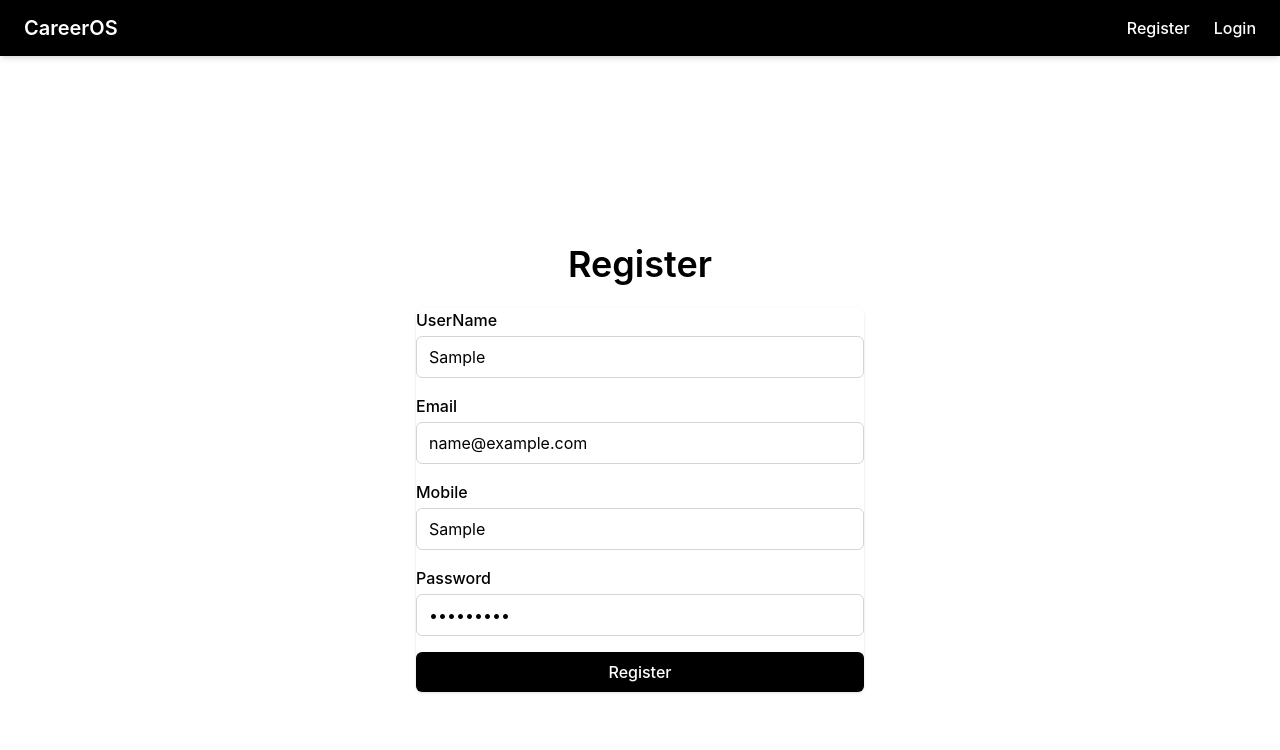
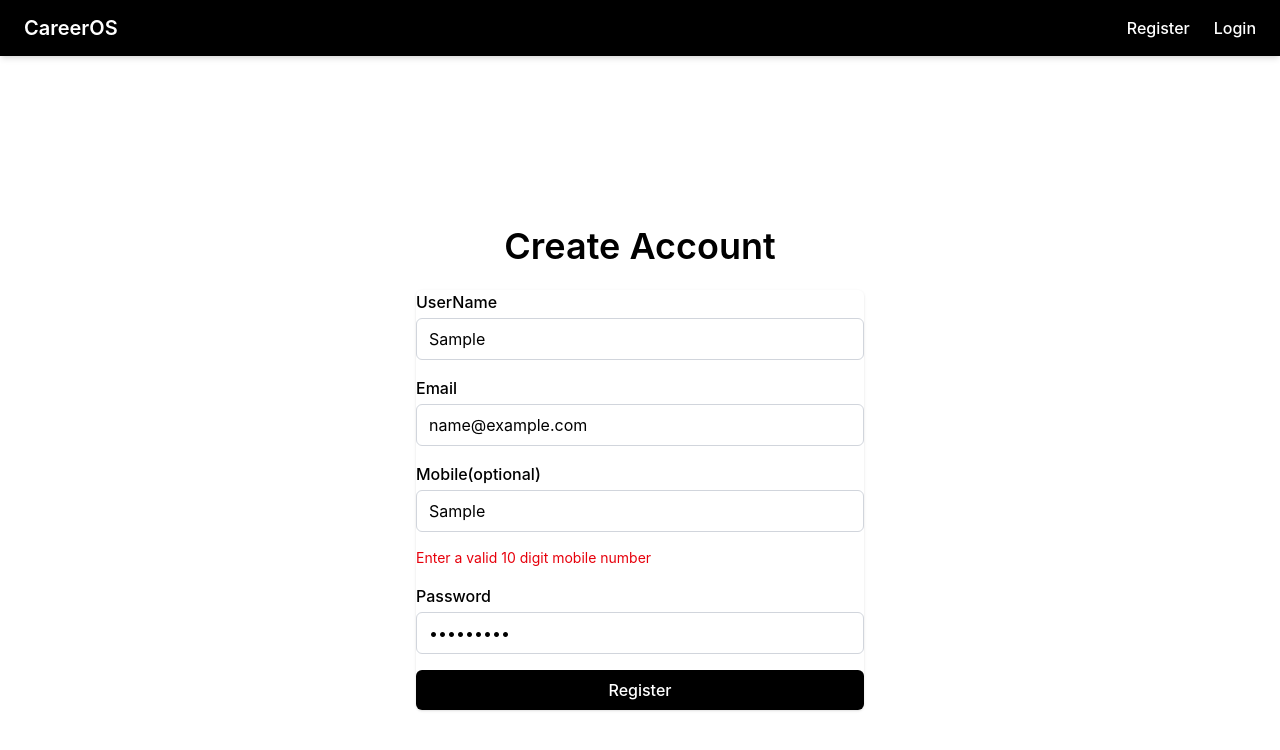
Before and after one commit to Sreesanth-01/CareerOS-frontend, a React (Vite) app: page / in a window 1280 px wide. Both pictures are taken after typing "Sample", "name@example.com", "Sample", "Sample123" into the empty fields and a click on the button "Register". Shown: the top 750 px of the page. Built offline with nearby package versions, Linux system fonts and the light colour scheme; no server answers.

Commit message:
feat: Registration - validation

```diff
--- a/src/pages/Register.jsx
+++ b/src/pages/Register.jsx
@@ -1,12 +1,8 @@
-import React, { useContext, useState } from 'react'
+import React, { useState } from 'react'
 import { registerUser } from '../api/authApi';
 import Input from '../components/Input';
-import AuthContext from '../context/AuthContext';
 
 const Register = () => {
-
-
-  const {registerUserName} = useContext(AuthContext);
 
   const [form,setForm] = useState({
     userName:"",
@@ -15,12 +11,51 @@ const Register = () => {
     password:""
   });
 
+  const [errors, setErrors] = useState({});
+
+  const validateForm = () =>{
+    const newErrors = {};
+
+    if(!form.userName){
+      newErrors.userName = "Username is required";
+    }
+
+    if(!form.email){
+      newErrors.email = "Email is required";
+    }
+    else if(!/^[^\s@]+@[^\s@]+\.[^\s@]+$/.test(form.email)){
+      newErrors.email = "Enter a valid email address";
+    }
+
+    if(form.mobile.length>0 && form.mobile.length!=10){
+      newErrors.mobile = "Enter a valid 10 digit mobile number"
+    }
+
+    if(!form.password){
+      newErrors.password = "Password is required";
+    }
+    else if(form.password.length<6){
+      newErrors.password = "Password must be at least 6 characters";
+    }
+
+    return newErrors;
+  }
+
   const handleChange = (e)=>{
     setForm({...form , [e.target.name]:e.target.value});
+    setErrors({...errors,[e.target.name]:""});
   }
 
   const handleSubmit = async (e) => {
     e.preventDefault();
+
+    const validationErrors = validateForm();
+    setErrors(validationErrors);
+
+    if(Object.keys(validationErrors).length>0){
+      return;
+    }
+
 
     try{
       const response = await registerUser(form);
@@ -35,14 +70,18 @@ const Register = () => {
   return (
     <div className='min-h-screen items-center justify-center px-6 flex flex-col'>
       <div>
-        <h1 className='text-4xl font-semibold text-center mb-6 mt-6'>Register</h1>
+        <h1 className='text-4xl font-semibold text-center mb-6 mt-6'>Create Account</h1>
       </div>
       <div className='w-full max-w-md  rounded-md shadow-sm'>
         <form onSubmit={handleSubmit} className='flex flex-col gap-4'>
             <Input label="UserName" name="userName" value={form.userName} type="text" onChange={handleChange} placeholder="Enter Username"></Input>
+            {errors.userName && <p className=' text-sm text-red-600'>{errors.userName}</p>}
             <Input label="Email" name="email" value={form.email} type="email" onChange={handleChange} placeholder="you@example.com"></Input>
-            <Input label="Mobile" name="mobile" value={form.mobile} type="text" onChange={handleChange} placeholder="Your mobile no."></Input>
+            {errors.email && <p className=' text-sm text-red-600'>{errors.email}</p>}
+            <Input label="Mobile(optional)" name="mobile" value={form.mobile} type="text" onChange={handleChange} placeholder="Your mobile no."></Input>
+            {errors.mobile && <p className=' text-sm text-red-600'>{errors.mobile}</p>}
             <Input label="Password" name="password" value={form.password} type="password" onChange={handleChange} placeholder="Enter Password"></Input>
+            {errors.password && <p className=' text-sm text-red-600'>{errors.password}</p>}
             <button type='submit' className='w-full bg-black text-white py-2 px-4 rounded-md font-medium hover:font-bold transition duration-500 cursor-pointer'>Register</button>
         </form>
       </div>
```
